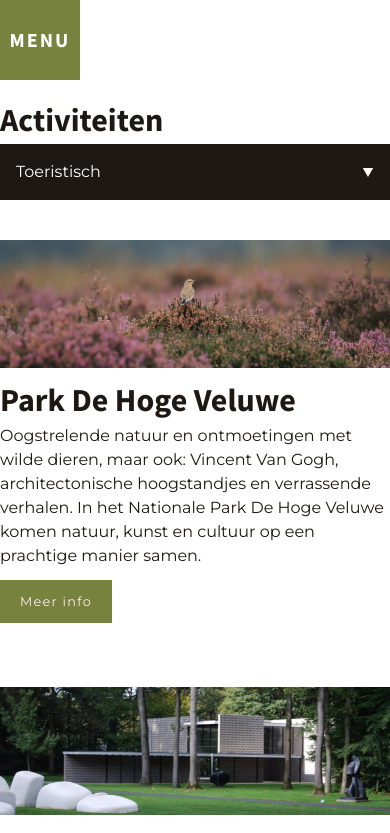
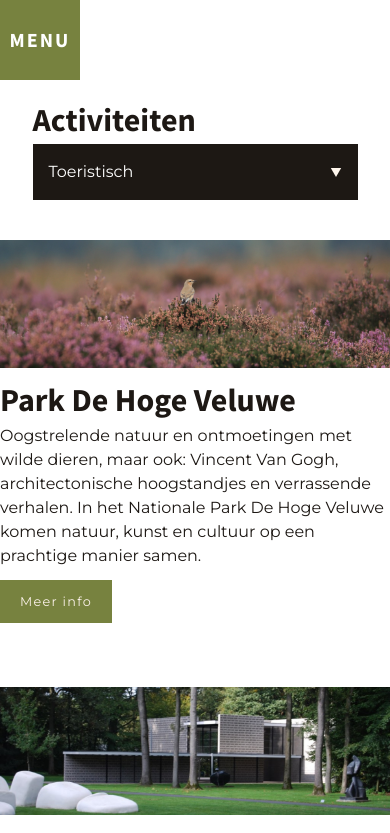
Before and after one commit to RammahKarpous/bungalow-mussen-nest, a React (Create React App) app: page /activiteiten/toeristisch in a window 390 px wide. Shown: the top 833 px of the page. Built offline with nearby package versions, Linux system fonts and the light colour scheme.

Commit message:
Update Activiteiten.jsx

```diff
--- a/src/pages/Activiteiten.jsx
+++ b/src/pages/Activiteiten.jsx
@@ -5,8 +5,10 @@ import { activiteitenLinks } from './../components/links';
 const Activiteiten = ({ children, active }) => {
     return (
         <PageTemplate extraClassNames="col-start-1 col-end-9 md:col-start-2 md:col-end-8 mb-0">
-            <h1>Activiteiten</h1>
-            <TopNavigation type={activiteitenLinks} active={active} />
+            <div className="w-10/12 m-auto md:w-full">
+                <h1>Activiteiten</h1>
+                <TopNavigation type={activiteitenLinks} active={active} />
+            </div>
             {children}
         </PageTemplate>
     )
```
